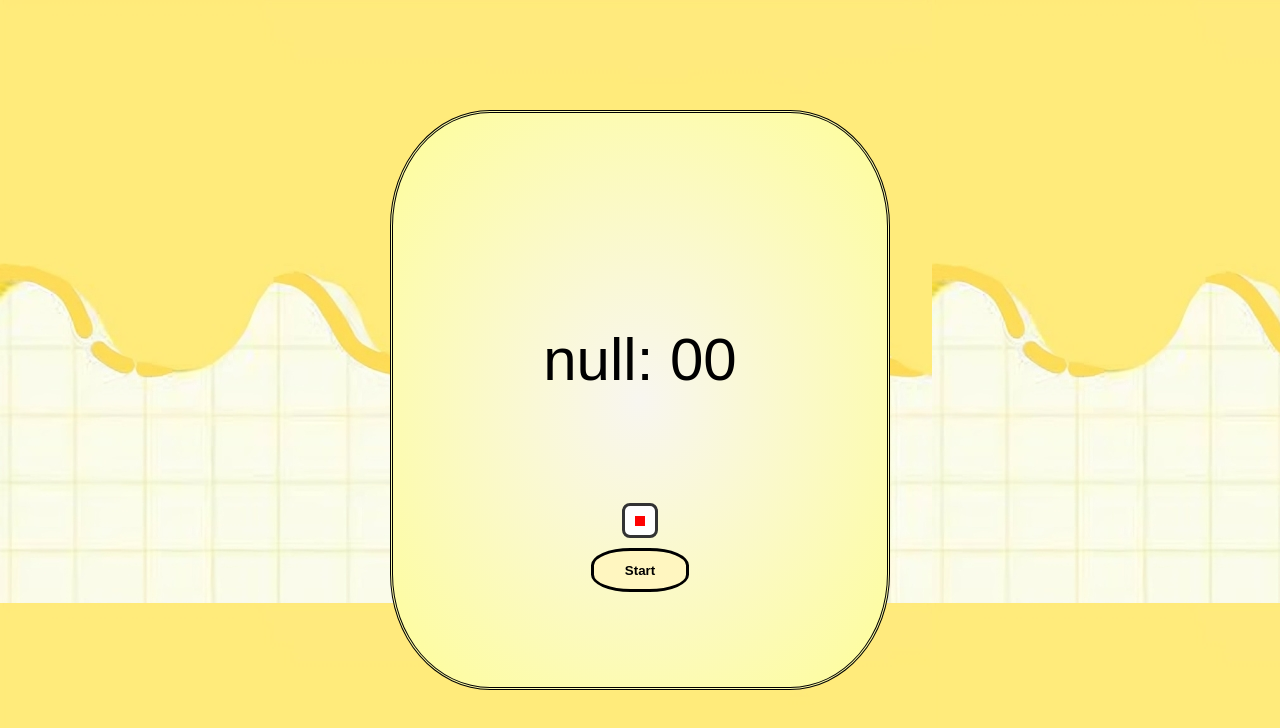
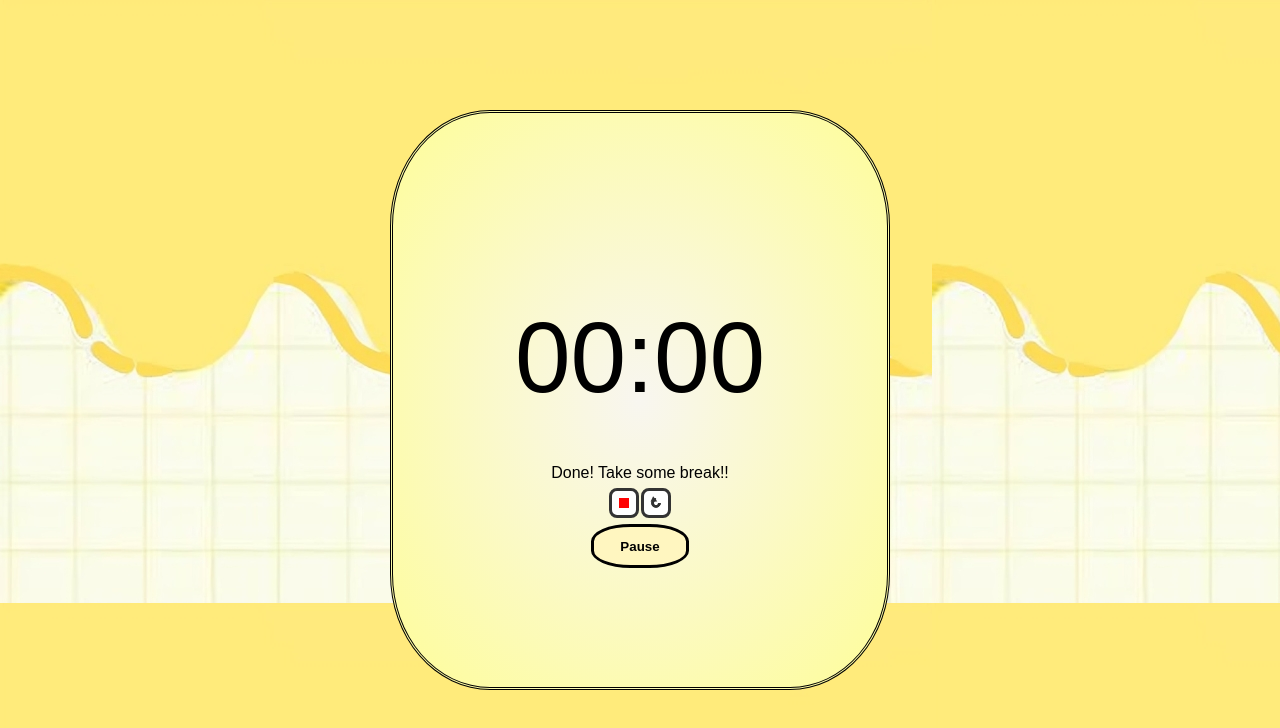
Before and after one commit to supriya-sh/honey_pomodoro, a plain HTML site: page timer.html in a window 1280 px wide. Both pictures are taken after a click on the element 640 px from the left and 520 px from the top of the page. Drawn offline with Linux system fonts and the light colour scheme; a web font is replaced by a local one.

Commit message:
all of the buttons work

```diff
--- a/java.js
+++ b/java.js
@@ -4,42 +4,41 @@ let startTime= document.getElementById("timerstartpage");
 let done = document.getElementById("done");
 let timerButton = document.getElementById("timerButton");
 let timerIcon = document.querySelector(".stop-icon");
+let startbutton= document.getElementById("start-btn")
 let countdown;
 let timeLeft;
 
-function breakTimer(){
-    if (countdown) {
+
+if (startTime) {
+    let savedTime = localStorage.getItem("studyTime");
+    timeLeft = Number(savedTime) * 60;
+    let minutes = Math.floor(timeLeft / 60);
+    let seconds = timeLeft % 60;
+    startTime.textContent =
+        String(minutes).padStart(2, "0") + ":" +
+        String(seconds).padStart(2, "0");
+}
+
+function resetTimer(){
     clearInterval(countdown);
     countdown = null;
-        timerIcon.classList.remove("stop-icon");
-        timerIcon.classList.add("resume");
-    }
-    else {
-        countdown = setInterval(updateTimer, 1000);
+    let savedTime = localStorage.getItem("studyTime");
+    timeLeft = Number(savedTime) * 60;
+    let minutes = Math.floor(timeLeft / 60);
+    let seconds = timeLeft % 60;
+    startTime.textContent =
+        String(minutes).padStart(2, "0") + ":" +
+        String(seconds).padStart(2, "0");
+    done.textContent = "";
     timerIcon.classList.remove("resume");
     timerIcon.classList.add("stop-icon");
-    }
 }
 
 
 
-if (startTime) {
-    let savedTime = localStorage.getItem("studyTime");
-    startTime.textContent = savedTime + ":  00";
-}
-
-function pauseTimer(){
-
-}
-
-function startTimer() {
-    pauseTimer();
-    let savedTime = localStorage.getItem("studyTime");
-    timeLeft = Number(savedTime) * 60;
-    done.textContent = "";
 function updateTimer() {
-        let minutes = Math.floor(timeLeft / 60);
-        let seconds = timeLeft % 60;
+    minutes = Math.floor(timeLeft / 60);
+    seconds = timeLeft % 60;
     startTime.textContent =
         String(minutes).padStart(2, "0") + ":" +
         String(seconds).padStart(2, "0");
@@ -50,8 +49,34 @@ function startTimer() {
     }
     timeLeft--;
 }
+
+// function startTimer() {
+//     done.textContent = "";
+//     updateTimer();
+//     countdown = setInterval(updateTimer, 1000);
+// }
+
+function startTimer() {
+
+    // If timer is running, pause it
+    if (countdown) {
+
+        clearInterval(countdown);
+        countdown = null;
+
+        timerIcon.classList.remove("stop-icon");
+        timerIcon.classList.add("resume");
+
+        return;
+    }
+
+    // If timer is paused, start again
+    done.textContent = "";
+    countdown = setInterval(updateTimer, 1000);
+    timerIcon.classList.remove("resume");
+    timerIcon.classList.add("stop-icon");
+    startbutton.textContent="Pause"
     updateTimer();
-    countdown = setInterval(updateTimer, 1000);
 }
 
 function showBreakTime(){
--- a/timer.css
+++ b/timer.css
@@ -37,8 +37,8 @@ body{
 }
 
 #timerstartpage{
-    font-size: 60px;
-    padding: 20%;
+    font-size: 100px;
+    padding: 10%;
 }
 .start{
     font-family: var(--FONT);
@@ -85,10 +85,38 @@ body{
 
 .resume::before {
     content: "";
-    display: inline-block;
+    display: flex;
     width: 0;
     height: 0;
     border-top: 8px solid transparent;
     border-bottom: 8px solid transparent;
     border-left: 12px solid black;
 }
+
+.reset-icon {
+  width: 10px;
+  height: 10px;
+  border: 3px solid #333;
+  border-top-color: transparent;
+  border-radius: 50%;
+  position: relative;
+  transform: rotate(45deg);
+}
+
+.reset-icon::before {
+  content: '';
+  position: absolute;
+  top: -2px;
+  right: 2px;
+  border-width: 3px 0 3px 6px;
+  border-style: solid;
+  border-color: transparent transparent transparent #333;
+  transform: rotate(-20deg);
+}
+.timing-buttons{
+    display: flex;
+    flex-direction: row;
+    align-items: center;
+    justify-content: center;
+    margin: 1%;
+}
--- a/timer.html
+++ b/timer.html
@@ -6,10 +6,15 @@
     <div class="container">
         <br><p5 id="timerstartpage"></p5>
         <p id="done"></p>
-        <div class="stop-box" onclick="breakTimer()" id="timerButton">
-            <div class="stop-icon"></div>
+        <div class="timing-buttons">
+            <div class="stop-box" onclick="startTimer()" id="timerButton">
+                <div class="stop-icon"></div>
+            </div>
+            <div class="stop-box" onclick="resetTimer()" id="resetButton">
+                <div class="reset-icon"></div>
+            </div>
         </div>
-        <button class="start" onclick="startTimer()"> Start</button>
+        <button class="start" onclick="startTimer()" id="start-btn"> Start</button>
     </div>
 
     <script src="java.js"></script>
```
Lines whose indentation alone changed are shown as unchanged.
